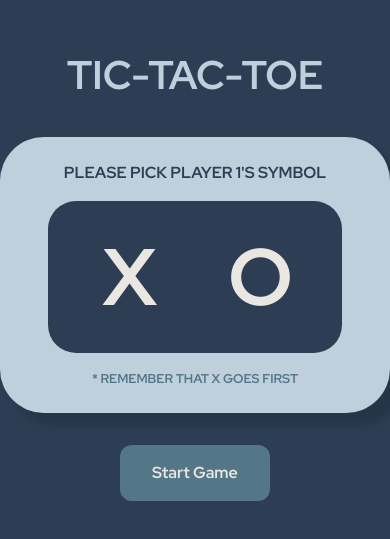
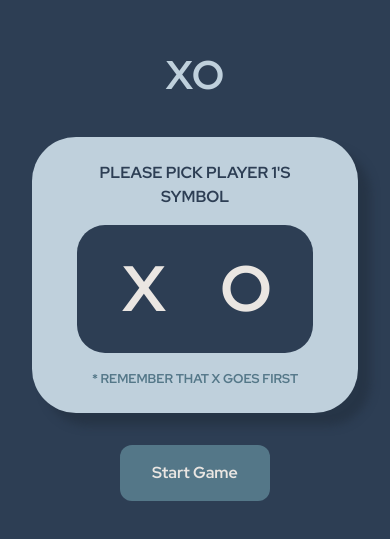
Before and after one commit to left-no-crumbz/js-tictactoe, a plain HTML site: page index.html in a window 390 px wide. Shown: the part 149-688 px from the top of the page. Drawn offline with Linux system fonts and the light colour scheme.

Commit message:
feat(ui): Make symbol selector responsive

```diff
--- a/index.html
+++ b/index.html
@@ -11,7 +11,7 @@
 </head>
 <body class="flex column align-center justify-center">
     <div class="symbol-selector-container flex column justify-center align-center">
-        <h1>TIC-TAC-TOE</h1>
+        <h1>XO</h1>
         <div class="symbol-selector flex column justify-center align-center">
             <div class="symbols-container flex justify-center align-center">
                 <div class="symbol flex justify-center align-center">X</div>
--- a/styles.css
+++ b/styles.css
@@ -11,6 +11,7 @@
 
 * {
     margin: 0;
+    padding: 0;
 }
 
 body {
@@ -19,7 +20,7 @@ body {
     font-family: "Red Hat Display", system-ui, "Segoe UI", Roboto, Helvetica, Arial, sans-serif, "Apple Color Emoji", "Segoe UI Emoji", "Segoe UI Symbol";
     background-color: var(--navy);
     min-height: 100vh;
-    overflow: hidden;
+    overflow-x: hidden;
 }
 
 img, picture, video, canvas, svg {
@@ -61,10 +62,13 @@ p, h1, h2, h3, h4, h5, h6 {
 }
 
 .symbol-selector-container {
+    padding-inline: 2rem;
     gap: 2rem;
     width: 100%;
     max-width: 600px;
+
     h1 {
+        text-align: center;
         color: var(--sky-blue);
         font-size: 2.5rem;
     }
@@ -80,11 +84,13 @@ p, h1, h2, h3, h4, h5, h6 {
 
     .symbol-selector::before,
     .symbol-selector::after {
-        place-self: center;
+        justify-content: center;
+        align-items: center;
         text-transform: uppercase;
         font-size: 1rem;
         font-weight: 700;
         color: var(--navy);
+        text-align: center;
     }
 
     .symbol-selector::before {
@@ -107,7 +113,7 @@ p, h1, h2, h3, h4, h5, h6 {
         border-radius: .75rem;
         width: 100%;
         height: min(100%, 120px);
-        font-size: 5rem;
+        font-size: 4rem;
         font-weight: 700;
         color: var(--beige);
     }
```
